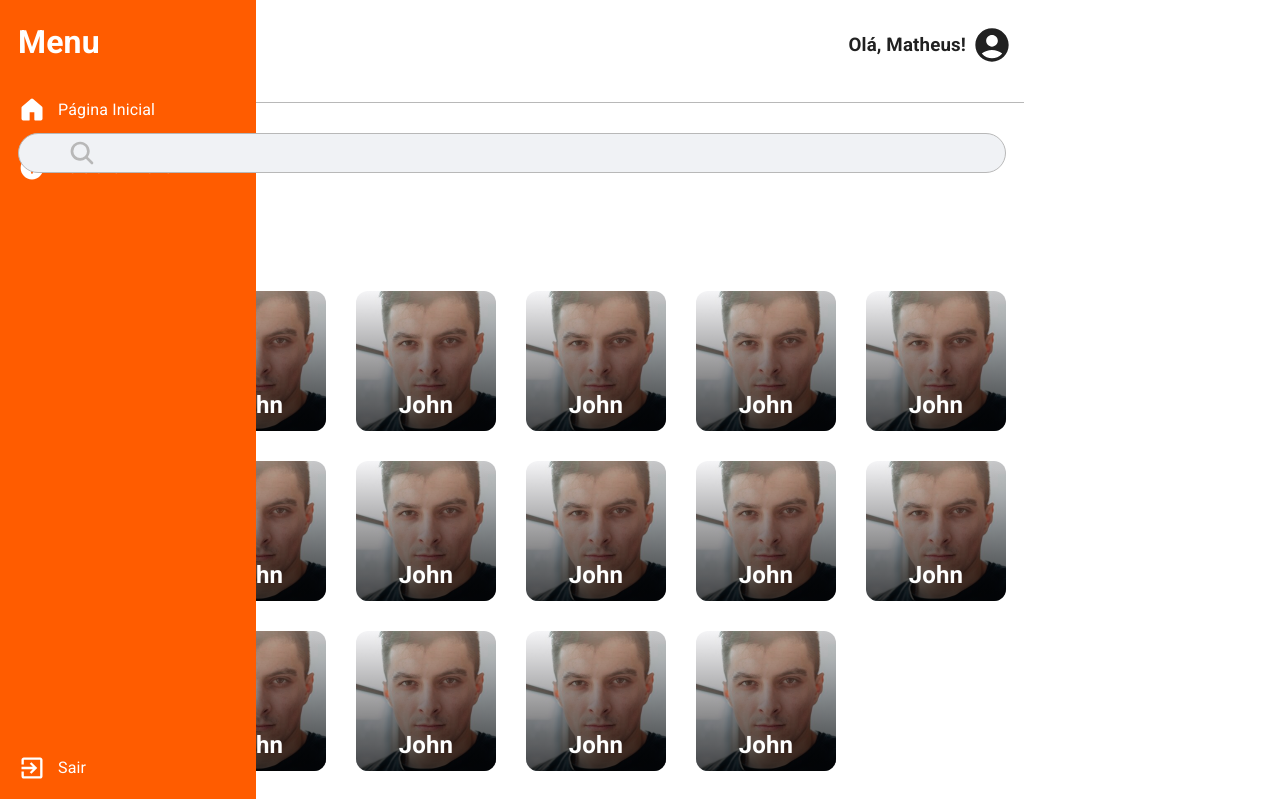
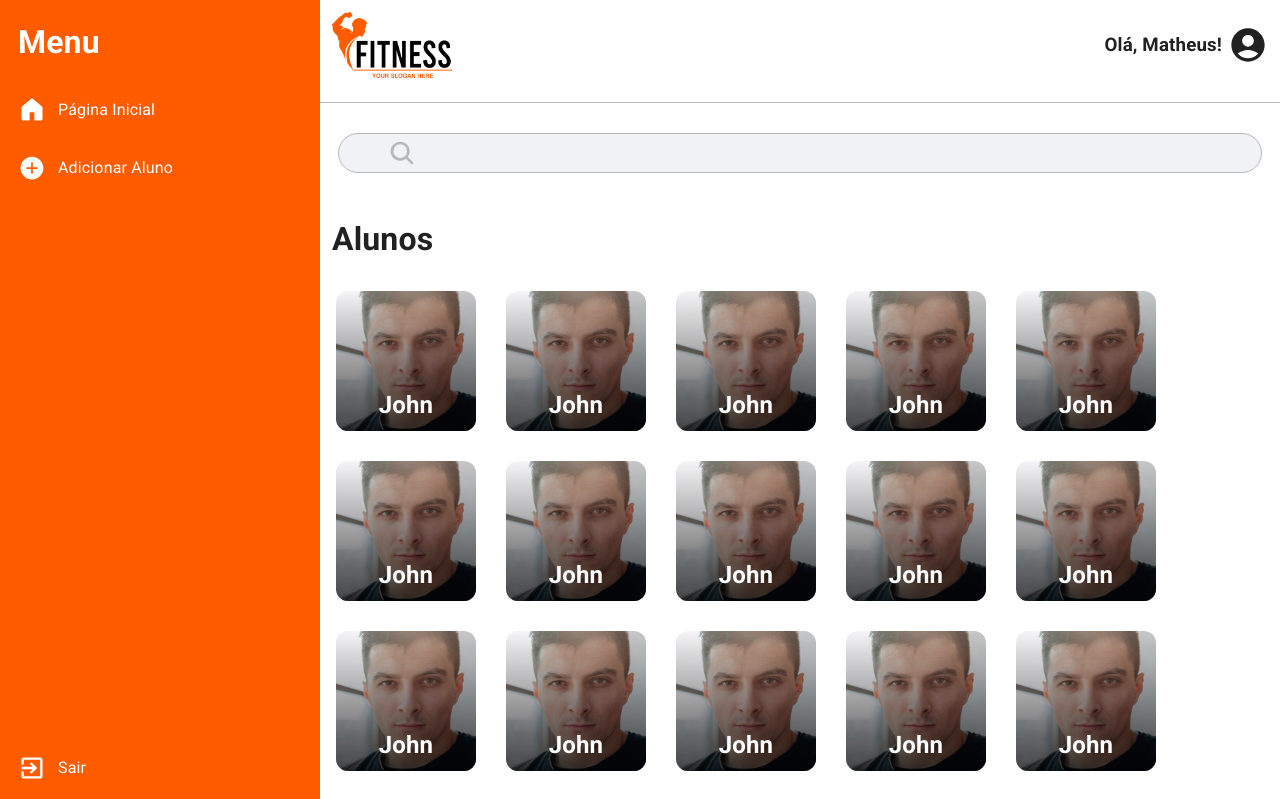
Before and after one commit to matheuscogo/personal, a React (Create React App) app: page /home in a window 1280 px wide. Shown: the top 799 px of the page. Built offline with nearby package versions, Linux system fonts and the light colour scheme; no server answers.

Commit message:
fix css box-home

```diff
--- a/src/App.css
+++ b/src/App.css
@@ -111,14 +111,16 @@ main {
 
 @media screen and (min-width: 1024px){
   .box-home {
-    flex-direction: row;
+    display: flex;
+    width: 100vw;
   }
 
   .content-home {
+    margin-left: 25%;
+    flex: 1;
     display: flex;
     flex-direction: column;
     gap: 12px;
-    width: 80vw;
   }
 }
 
@@ -137,13 +139,7 @@ main {
   gap: 6px;
 }
 
-@media screen and (min-width: 1024px){
-  .box-home > div > nav {
-    width: 100%;
-    /* padding-left: 5%;
-    padding-right: 5%; */
-  }
-}
+
 
 /***************** STYLES DO COMPONENTE SEARCHBAR ****************/
 
@@ -271,9 +267,10 @@ display: none;
   .box-sidebar {
     position: fixed;
     display: flex;
+    flex: 0 0 auto;
     flex-direction: column;
     justify-content: space-between;
-    width: 20vw;
+    width: 25%;
     height: 100vh;
     gap: 30px;
     padding: 18px;
--- a/src/pages/HomePage/HomePageView.js
+++ b/src/pages/HomePage/HomePageView.js
@@ -7,7 +7,7 @@ import SideBar from "../../components2/SideBar"
 function HomePageView() {
     return (
         <main className="box-home">
-            <SideBar />
+            <SideBar className="box-sidebar"/>
             <div className="content-home">
                 <NavMenu />
                 <SearchBar />
```
